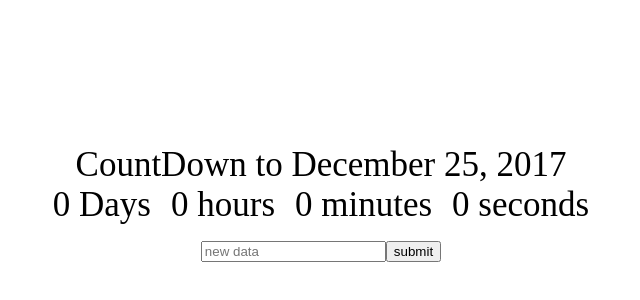
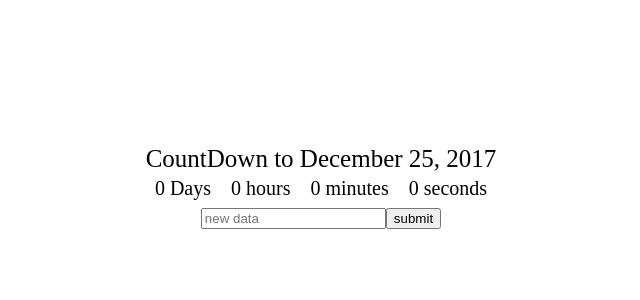
Before and after one commit to mistunori-morita/react-time, a React (Create React App) app in the folder countdownchamp/: page / in a window 1280 px wide. Shown: the part 108-408 px from the top of the page, without its empty margins (319-959 px from the left). Built offline with nearby package versions, Linux system fonts and the light colour scheme.

Commit message:
this.props console.log

```diff
--- a/countdownchamp/src/App.css
+++ b/countdownchamp/src/App.css
@@ -1,6 +1,6 @@
 .App{
   text-align: center;
-  font-size: 35px;
+  font-size: 25px;
   margin-top: 20%;
 }
 
@@ -11,4 +11,5 @@
 .Clock-days, .Clock-hours, .Clock-minutes, .Clock-seconds{
   display: inline;
   margin: 10px;
+  font-size: 20px;
 }
--- a/countdownchamp/src/App.jsx
+++ b/countdownchamp/src/App.jsx
@@ -24,7 +24,8 @@ class App extends Component {
     return (
       <div className="App">
         <div>CountDown to {this.state.dedline}</div>
-        <Clock />
+        <Clock
+          dedline={this.state.dedline}/>
         <div>
           <input placeholder="new data" onChange={event => this.setState({newDedline: event.target.value})}/>
           <button onClick={() => this.changeDEadline()}>submit</button>
--- a/countdownchamp/src/Clock.jsx
+++ b/countdownchamp/src/Clock.jsx
@@ -11,6 +11,7 @@ class Clock extends Component {
       minutes: 0,
       seconds: 0
     }
+    console.log('this.props', this.props)
   }
 
   render() {
```
Also changed, not shown: 1 other file (tests, documents, lock files or other folders).
